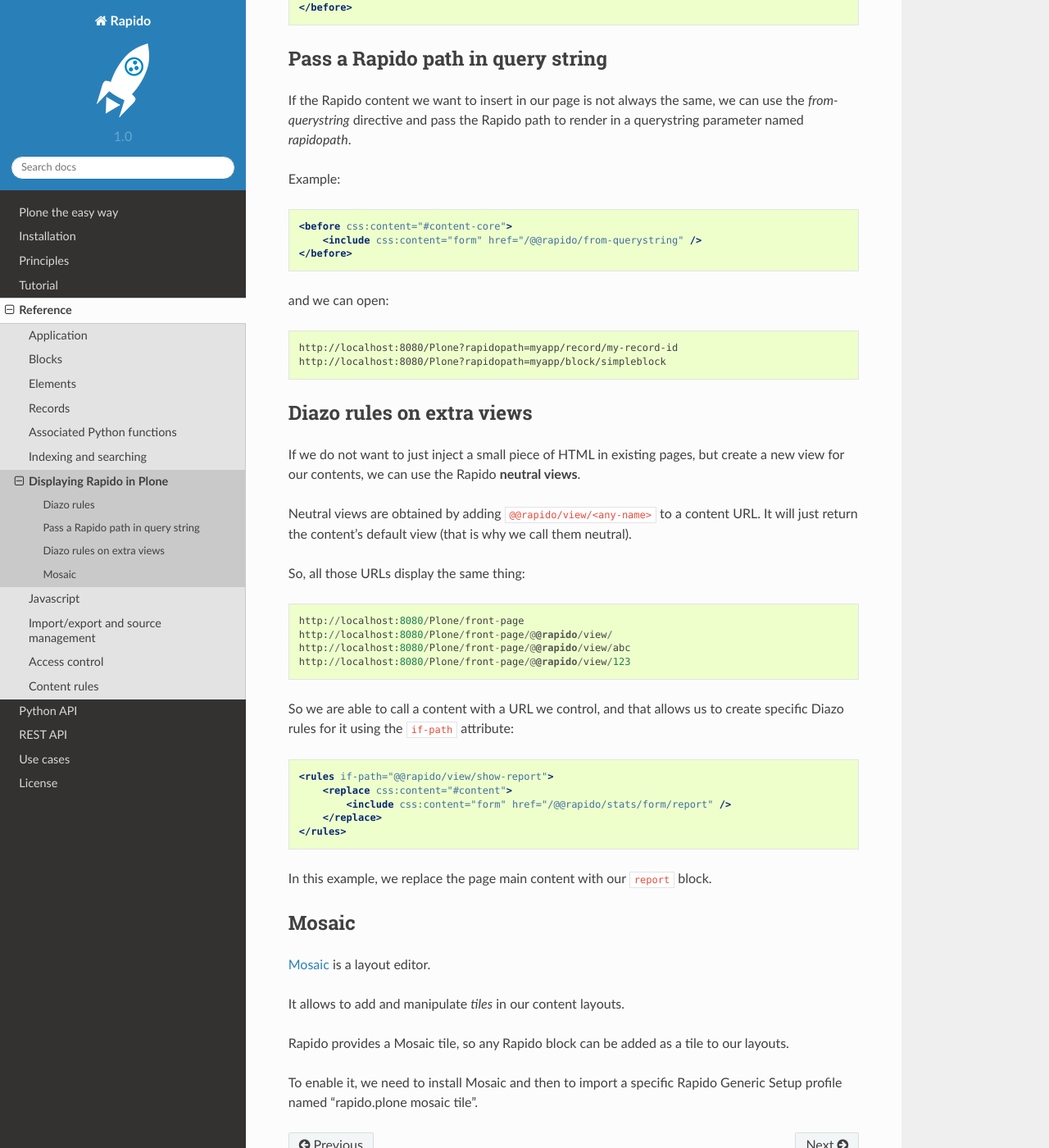
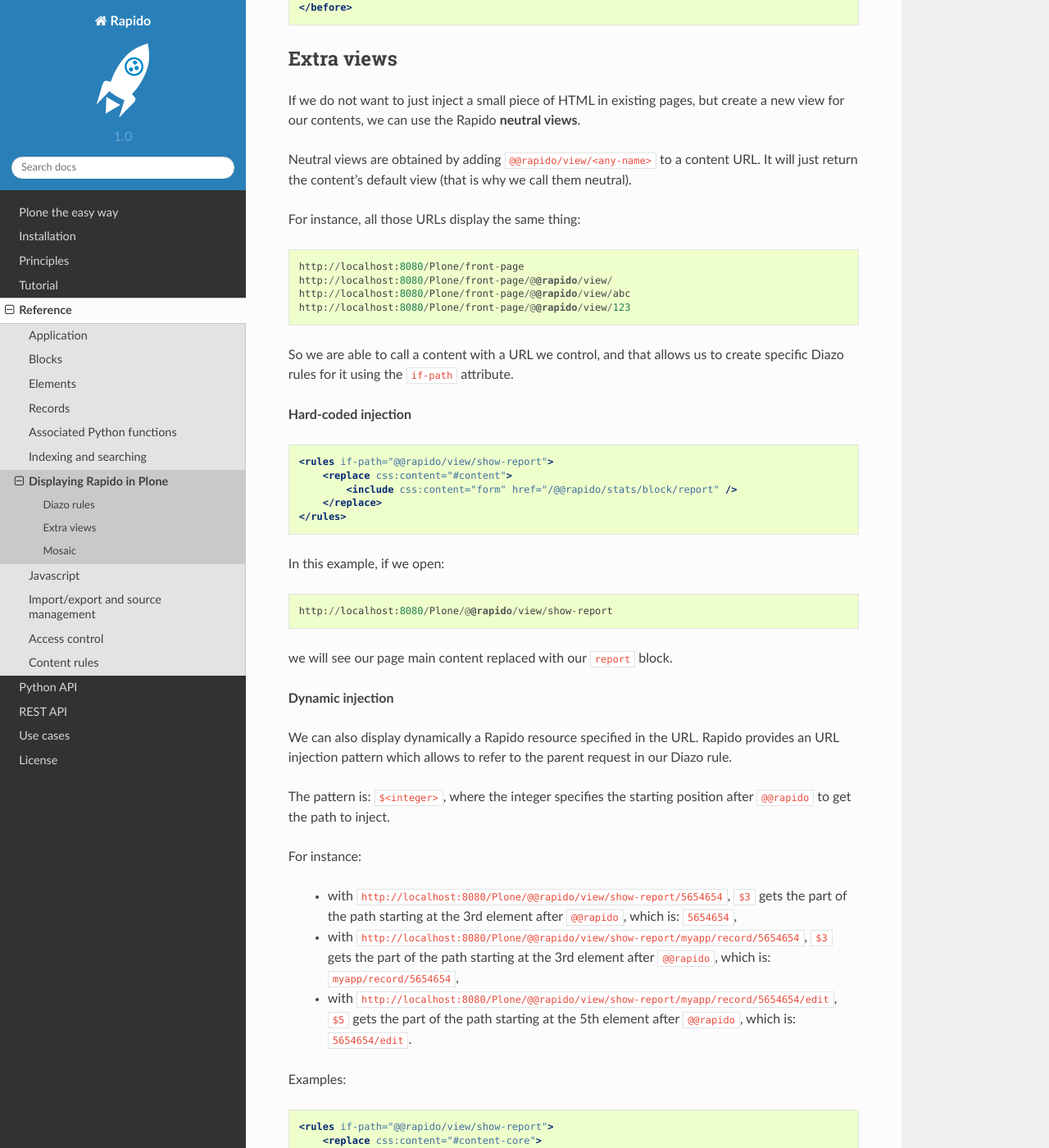
Before and after one commit to collective/rapido.plone, a Sphinx documentation site: the page built from docs/reference/display.rst, in a window 1280 px wide and 1400 px high, scrolled down 709 px. Shown: the whole window at 82% size. Built offline with Sphinx 7.4.7 and the Read the Docs theme 2.0.0, drawn with Linux system fonts in a browser that asks for light colours; some of the changed text lies outside the part shown.

Commit message:
inject parent request path in path

```diff
--- a/CHANGES.rst
+++ b/CHANGES.rst
@@ -6,6 +6,9 @@
 ------------------
 
 - Add rapidoLoad Javascript event
+  [ebrehault]
+
+- Allow to inject parent request path in Rapdio path
   [ebrehault]
 
 
--- a/docs/reference/display.rst
+++ b/docs/reference/display.rst
@@ -28,28 +28,8 @@
         <include css:content="form" href="/@@rapido/myapp/block/simpleblock" />
     </before>
 
-Pass a Rapido path in query string
-----------------------------------
-
-If the Rapido content we want to insert in our page is not always the same,
-we can use the `from-querystring` directive and pass the Rapido path to render
-in a querystring parameter named `rapidopath`.
-
-Example:
-
-.. code-block:: xml
-
-    <before css:content="#content-core">
-        <include css:content="form" href="/@@rapido/from-querystring" />
-    </before>
-
-and we can open::
-
-    http://localhost:8080/Plone?rapidopath=myapp/record/my-record-id
-    http://localhost:8080/Plone?rapidopath=myapp/block/simpleblock
-
-Diazo rules on extra views
---------------------------
+Extra views
+-----------
 
 If we do not want to just inject a small piece of HTML in existing pages,
 but create a new view for our contents, we can use the Rapido **neutral views**.
@@ -58,7 +38,7 @@
 content URL. It will just return the content's default view (that is why we
 call them neutral).
 
-So, all those URLs display the same thing::
+For instance, all those URLs display the same thing::
 
     http://localhost:8080/Plone/front-page
     http://localhost:8080/Plone/front-page/@@rapido/view/
@@ -66,17 +46,67 @@
     http://localhost:8080/Plone/front-page/@@rapido/view/123
 
 So we are able to call a content with a URL we control, and that allows us
-to create specific Diazo rules for it using the ``if-path`` attribute:
+to create specific Diazo rules for it using the ``if-path`` attribute.
+
+**Hard-coded injection**
 
 .. code-block:: xml
 
     <rules if-path="@@rapido/view/show-report">
         <replace css:content="#content">
-            <include css:content="form" href="/@@rapido/stats/form/report" />
+            <include css:content="form" href="/@@rapido/stats/block/report" />
         </replace>
     </rules>
 
-In this example, we replace the page main content with our ``report`` block.
+In this example, if we open::
+
+    http://localhost:8080/Plone/@@rapido/view/show-report
+
+we will see our page main content replaced with our ``report`` block.
+
+**Dynamic injection**
+
+We can also display dynamically a Rapido resource specified in the URL. Rapido provides an URL injection pattern which allows to refer to the parent request in our Diazo rule.
+
+The pattern is: ``$<integer>``, where the integer specifies the starting position after ``@@rapido`` to get the path to inject.
+
+For instance:
+
+    - with ``http://localhost:8080/Plone/@@rapido/view/show-report/5654654``, ``$3`` gets the part of the path starting at the 3rd element after ``@@rapido``, which is: ``5654654``,
+    - with ``http://localhost:8080/Plone/@@rapido/view/show-report/myapp/record/5654654``, ``$3`` gets the part of the path starting at the 3rd element after ``@@rapido``, which is: ``myapp/record/5654654``,
+    - with ``http://localhost:8080/Plone/@@rapido/view/show-report/myapp/record/5654654/edit``, ``$5`` gets the part of the path starting at the 5th element after ``@@rapido``, which is: ``5654654/edit``.
+
+Examples:
+
+.. code-block:: xml
+
+    <rules if-path="@@rapido/view/show-report">
+        <replace css:content="#content-core">
+            <include css:content="form" href="/@@rapido/$3" />
+        </replace>
+    </rules>
+
+if we open::
+
+    http://localhost:8080/Plone/@@rapido/view/show-report/myapp/record/my-record-id
+
+we will render ``myapp/record/my-record-id`` in our page main content.
+
+We could also do:
+
+.. code-block:: xml
+
+    <rules if-path="@@rapido/view/show-report">
+        <replace css:content="#content-core">
+            <include css:content="form" href="/@@rapido/myapp/record/$3" />
+        </replace>
+    </rules>
+
+if we open::
+
+    http://localhost:8080/Plone/@@rapido/view/show-report/my-record-id
+
+we will get the very same rendering as in our previous example.
 
 Mosaic
 ------
```
Also changed, not shown: 3 other files.
